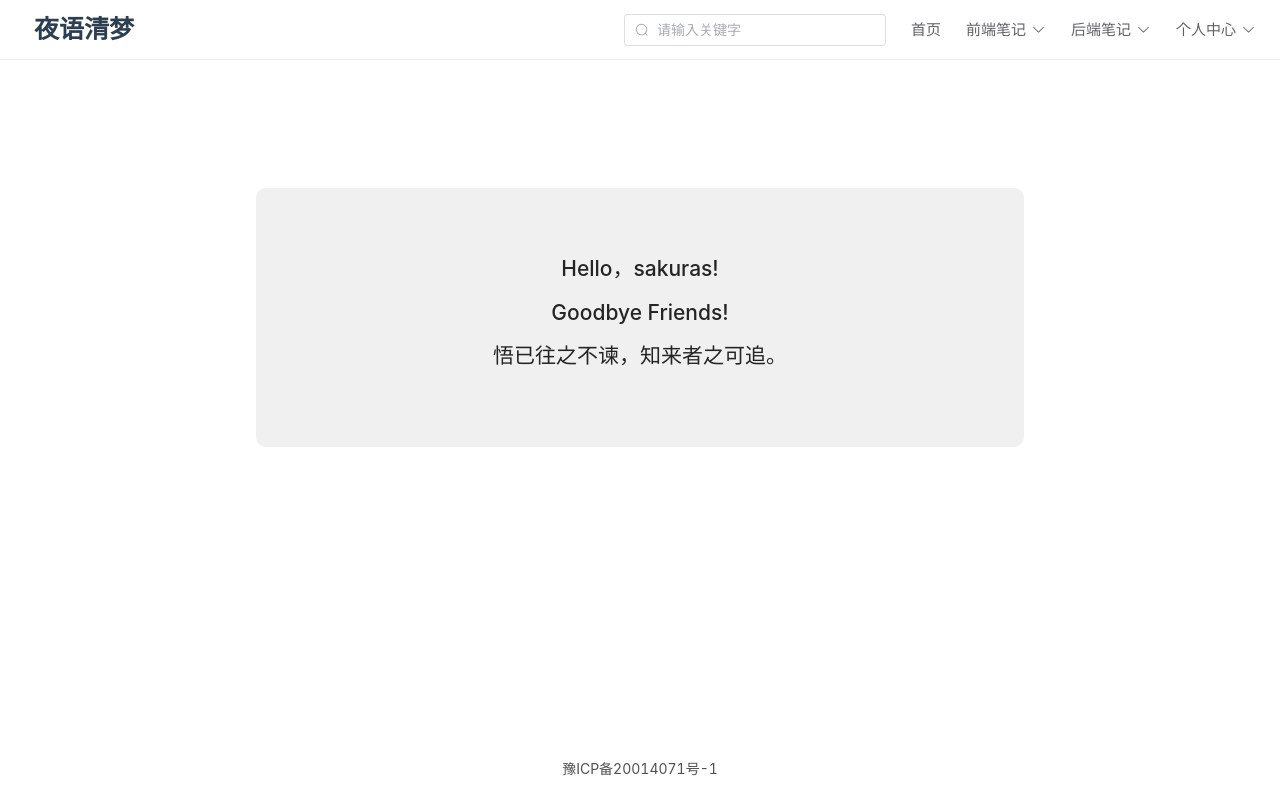
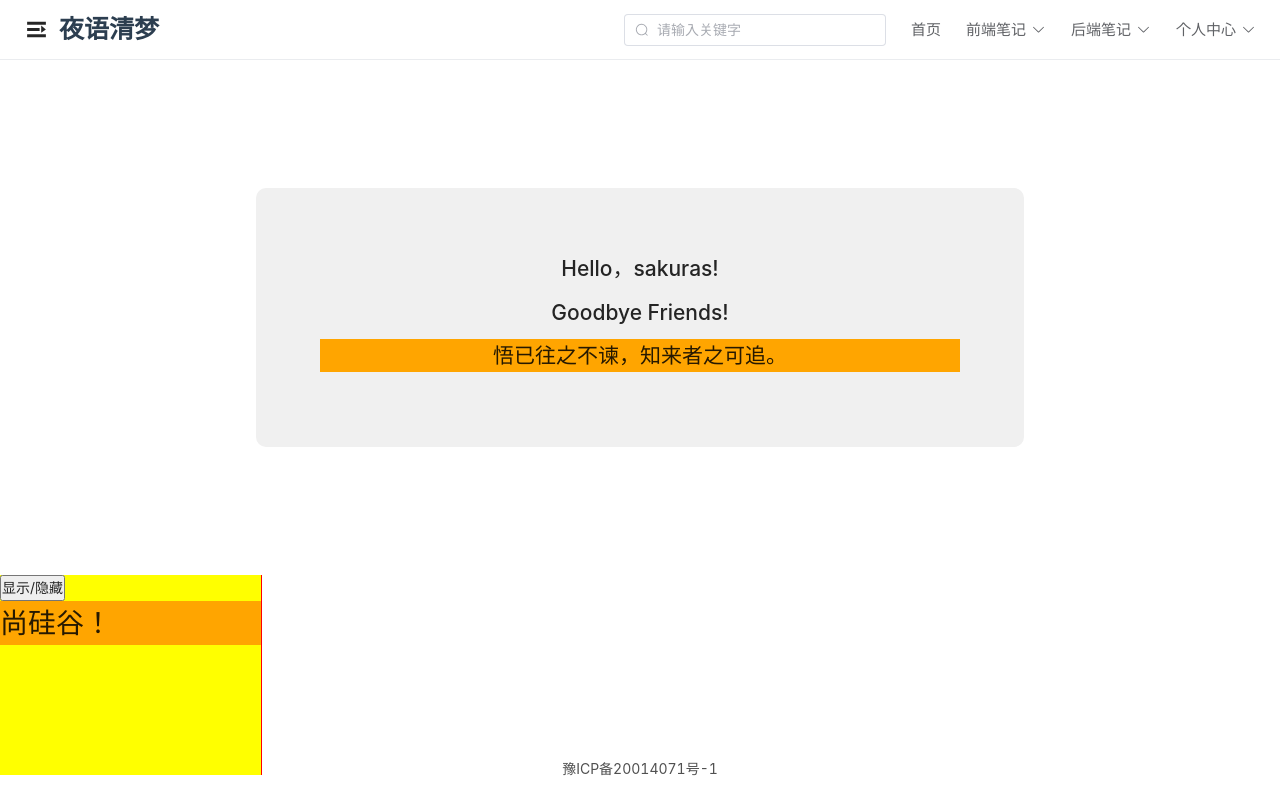
Before and after one commit to nmf-clf/sakuras-vue, a Vue app: page / in a window 1280 px wide. Built offline with nearby package versions, Linux system fonts and the light colour scheme; a small style sheet from the web is missing.

Commit message:
组件相关

```diff
--- a/src/App.vue
+++ b/src/App.vue
@@ -2,7 +2,7 @@
  * @Author: niumengfei
  * @Date: 2022-04-01 18:25:27
  * @LastEditors: niumengfei
- * @LastEditTime: 2022-04-21 00:17:58
+ * @LastEditTime: 2022-04-24 18:28:26
 -->
 <template>
   <div id="app" :class="'app-' + $store.getters.deviceType">
@@ -18,7 +18,6 @@
 
 <script>
 // import './assets/common.less';
-
 export default {
   name: 'App',
   mounted() {
@@ -50,11 +49,9 @@ export default defineComponent({
     padding: 0;
 }
 #app{
-  .app-pc{ //app样式
-    // color: rgb(5, 5, 5);
+  .app-pc{
   }
-  .app-mobile{ //PC样式
-    // color: rgb(245, 118, 14);
+  .app-mobile{
   }
 }
 </style>
--- /dev/null
+++ b/src/components/SideBar/SideBar.vue
@@ -0,0 +1,64 @@
+<!--
+ * @Author: niumengfei
+ * @Date: 2022-04-24 16:50:58
+ * @LastEditors: niumengfei
+ * @LastEditTime: 2022-04-24 19:16:19
+-->
+<!--
+ * @Author: niumengfei
+ * @Date: 2022-04-12 15:56:02
+ * @LastEditors: niumengfei
+ * @LastEditTime: 2022-04-12 15:58:58
+-->
+<template>
+  <div class="sideBar">
+    <button @click="isShow = !isShow">显示/隐藏</button>
+    <transition-group name="sideBar" appear class="sideBar">
+			<h1 v-show="!isShow" key="1">你好啊！</h1>
+			<h1 v-show="isShow" key="2">尚硅谷！</h1>
+		</transition-group>
+  </div>
+</template>
+
+<script>
+import { ref } from 'vue'
+
+export default {
+    name: 'sideBar',
+    props: ['isOpen'],
+    setup(props, context) {
+      console.log('子组件::', props, context);
+      return {
+				isShow: ref(true)
+			}
+    }
+}
+</script>
+
+<style lang="less" scope>
+  .sideBar{
+    // position: absolute;
+    width: 16.4rem;
+    height: 200px;
+    z-index: 9999;
+    // top: 60px;
+    // bottom: 0px;
+    border-right: 1px solid red;
+    background: yellow;
+    // display: none;
+  }
+h1{
+		background-color: orange;
+	}
+	/* 进入的起点、离开的终点 */
+	.sideBar-enter,.sideBar-leave-to{
+		transform: translateX(-100%);
+	}
+	.sideBar-enter-active,.sideBar-leave-active{
+		transition: 0.5s linear;
+	}
+	/* 进入的终点、离开的起点 */
+	.sideBar-enter-to,.sideBar-leave{
+		transform: translateX(0);
+	}
+</style>
--- a/src/main.js
+++ b/src/main.js
@@ -2,7 +2,7 @@
  * @Author: niumengfei
  * @Date: 2022-04-01 18:25:28
  * @LastEditors: niumengfei
- * @LastEditTime: 2022-04-20 23:35:43
+ * @LastEditTime: 2022-04-24 18:27:38
  */
 import { createApp } from 'vue'
 
--- a/src/pages/FrontHome/FrontHome.vue
+++ b/src/pages/FrontHome/FrontHome.vue
@@ -2,7 +2,7 @@
  * @Author: niumengfei
  * @Date: 2022-04-06 23:49:03
  * @LastEditors: niumengfei
- * @LastEditTime: 2022-04-21 00:24:59
+ * @LastEditTime: 2022-04-24 18:58:35
 -->
 <!--
  * @Author: niumengfei
@@ -14,7 +14,7 @@
   <el-container :class="'frontHome' + (' frontHome-' + $store.getters.deviceType)">
     <el-header class="header">
       <div class="lf-box">
-        <el-icon class='lf-select' :size="25"><expand/></el-icon>
+        <el-icon class='lf-select' :size="25" ><Expand /></el-icon>
         <span class="lf-title">夜语清梦</span>
       </div>
 
@@ -40,7 +40,7 @@
           <template #dropdown>
             <el-dropdown-menu>
               <el-dropdown-item>react</el-dropdown-item>
-              <el-dropdown-item divided @click="getChangeColor">vue</el-dropdown-item>
+              <el-dropdown-item divided @click="turnToDetail">vue</el-dropdown-item>
             </el-dropdown-menu>
           </template>
         </el-dropdown>
@@ -80,17 +80,22 @@
       <a href="https://beian.miit.gov.cn/">豫ICP备20014071号-1</a>
     </el-footer> -->
   </el-container>
+  <MySideBar
+    :isOpen="isOpen"
+  />
   <!-- Copyright © 2018-2022  关于我们-->
 </template>
 
 <script >
-import { ref, reactive, getCurrentInstance } from 'vue'
+import { ref, reactive, getCurrentInstance, defineAsyncComponent } from 'vue'
 import { useRouter } from 'vue-router'
-import { Search } from '@element-plus/icons-vue'
+import { Search, Expand } from '@element-plus/icons-vue'
+import MySideBar from '../../components/SideBar/SideBar.vue'
 
 export default {
   name: 'FrontHome',
   props: ['msg'],
+  components: { MySideBar, Expand },
   setup(props, context) {
     console.log('HelloWord-setup::',props);
     const router = useRouter();
@@ -104,31 +109,26 @@ export default {
     let mainTxt = ref(txtList[Math.floor( (Math.random() * txtList.length) )])
     const activeIndex = ref('1')
     const input2 = ref('')
-    const handleSelect = (key, keyPath) => {
-      console.log(key, keyPath)
-    }
+    const isOpen = ref(false)
     /* 定义方法 */
-    let getChangeColor = () =>{
+    let turnToDetail = () =>{
       // console.log(context, this);
       context.emit('changeColor', '666')
       // const { ctx } = getCurrentInstance();
       console.log(router);
-      router.push({
-        path: '/test'
-      })
+      router.push({ path: '/test' })
     }
-    let changeText = () =>{
-      mainTxt.value = txtList[Math.floor( (Math.random() * txtList.length) )]
-    }
+    let changeText = () => mainTxt.value = txtList[Math.floor( (Math.random() * txtList.length) )]
+
     return {
       name: '123',
       mainTxt,
-      getChangeColor,
+      turnToDetail,
       changeText,
       activeIndex,
-      handleSelect,
       input2,
       Search,
+      isOpen,
     }
   },
 }
@@ -143,6 +143,7 @@ export default {
     display: flex;
     align-items: center;
     justify-content: space-between;
+    height: 60px;
     .lf-box{
       display: flex;
       align-items: center;
@@ -153,6 +154,7 @@ export default {
         color: #2c3e50;
         align-items: center;
         margin-left: 10px;
+        min-width: 100px;
       }
     }
     .rg-options{
@@ -199,7 +201,8 @@ export default {
 }
 .frontHome-pc{
   .lf-select{
-    display: none;
+    // display: none;
+    cursor: pointer;
   }
 }
 .frontHome-mobile{
```
Also changed, not shown: src/elementIcon.js (+5 -5 lines), 1 other file (tests, documents, lock files or other folders).
